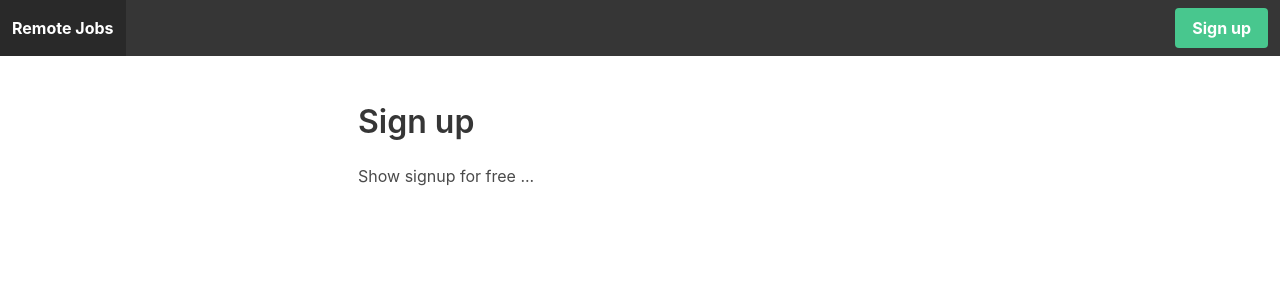
After one commit to Oaksas/remotejobs, a Django app: page /signup/ in a window 1280 px wide. The commit adds this page. Shown: the top 300 px of the page. Run offline with Django 5.2, Linux system fonts and the light colour scheme.

Commit message:
Add signup template

````diff
--- a/apps/core/views.py
+++ b/apps/core/views.py
@@ -4,4 +4,8 @@ from django.shortcuts import render
 
 
 def frontpage(request):
-    return render(request, 'core/base.html')
+    return render(request, 'core/frontPage.html')
+
+
+def signup(request):
+    return render(request, 'core/signup.html')
--- a/remotejobs/urls.py
+++ b/remotejobs/urls.py
@@ -17,10 +17,11 @@ Including another URLconf
 from django.contrib import admin
 from django.urls import path
 
-from apps.core.views import frontpage
+from apps.core.views import frontpage, signup
 
 urlpatterns = [
     path('', frontpage, name='frontpage'),
+    path('signup/', signup, name='signup'),
     path('admin/', admin.site.urls),
 
 
--- a/templates/core/base.html
+++ b/templates/core/base.html
@@ -5,10 +5,30 @@
     <meta charset="UTF-8">
     <meta name="viewport" content="width=device-width, initial-scale=1.0">
     <title>Remote Jobs</title>
+    <link rel="stylesheet" href="https://cdn.jsdelivr.net/npm/bulma@0.9.0/css/bulma.min.css">
 </head>
 
 <body>
-    <h1>Remote Jobs</h1>
+    <nav class="navbar is-dark">
+        <div class="navbar-brand">
+            <a class="navbar-item"><strong>Remote Jobs</strong></a>
+        </div>
+        <div class="navbar-menu">
+            <div class="navbar-end">
+                <div class="navbar-item">
+                    <div class="buttons">
+                        <a href="{% url 'signup' %}" class="button is-success">
+                            <strong>Sign up</strong></a>
+                        </a>
+                    </div>
+                </div>
+            </div>
+        </div>
+    </nav>
+    <section class="section">
+        {% block content %}
+        {% endblock %}
+    </section>
 </body>
 
 </html>
--- /dev/null
+++ b/templates/core/frontPage.html
@@ -0,0 +1,6 @@
+{% extends 'core/base.html' %}
+
+{% block content %}
+    <h1>Front Page</h1>
+{% endblock %}
+```
--- /dev/null
+++ b/templates/core/signup.html
@@ -0,0 +1,14 @@
+{% extends 'core/base.html' %}
+
+{% block content %}
+<div class="container">
+    <div class="columns">
+        <div class="column is-6 is-offset-3">
+            <h1 class="title"> Sign up</h1>
+            <p>Show signup for free ...</p>
+        </div>
+    </div>
+</div>
+
+{% endblock %}
+```
````
